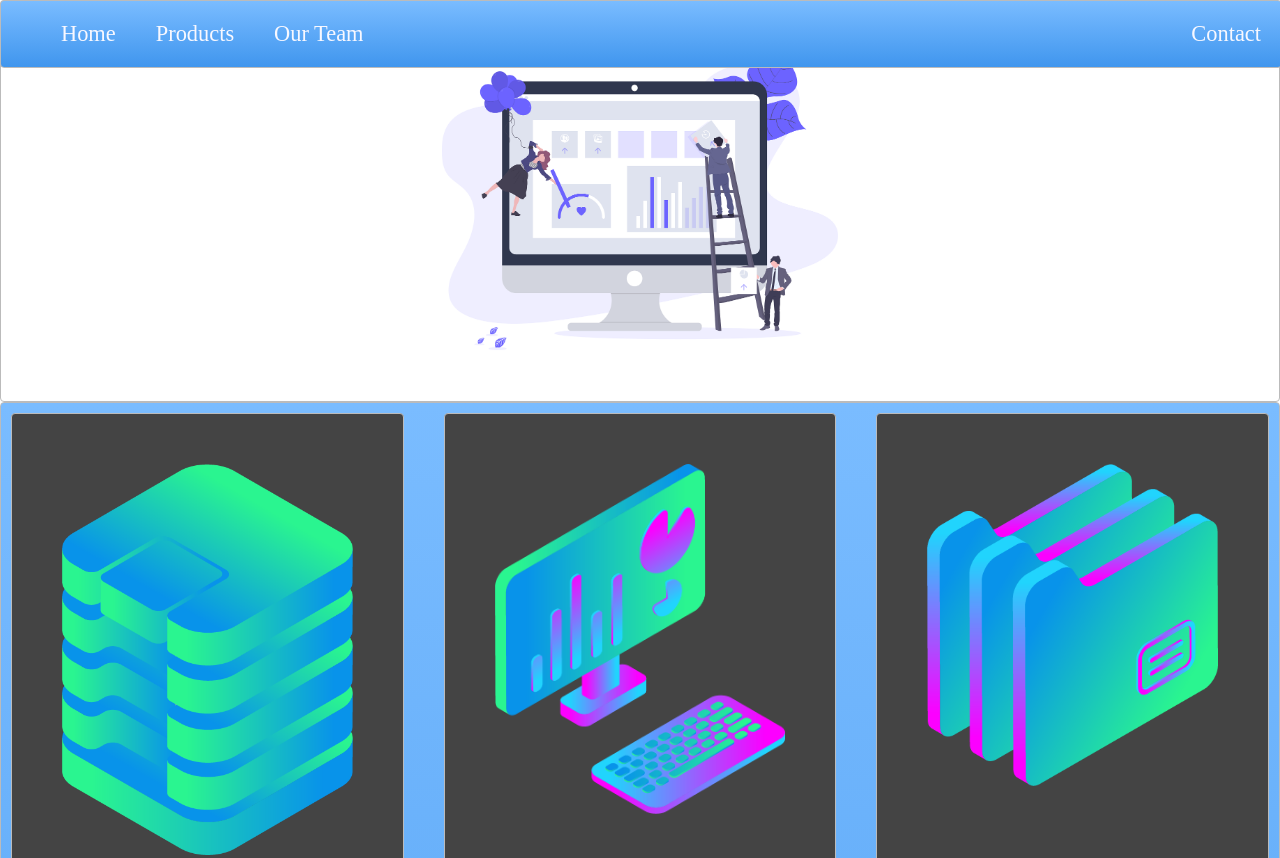
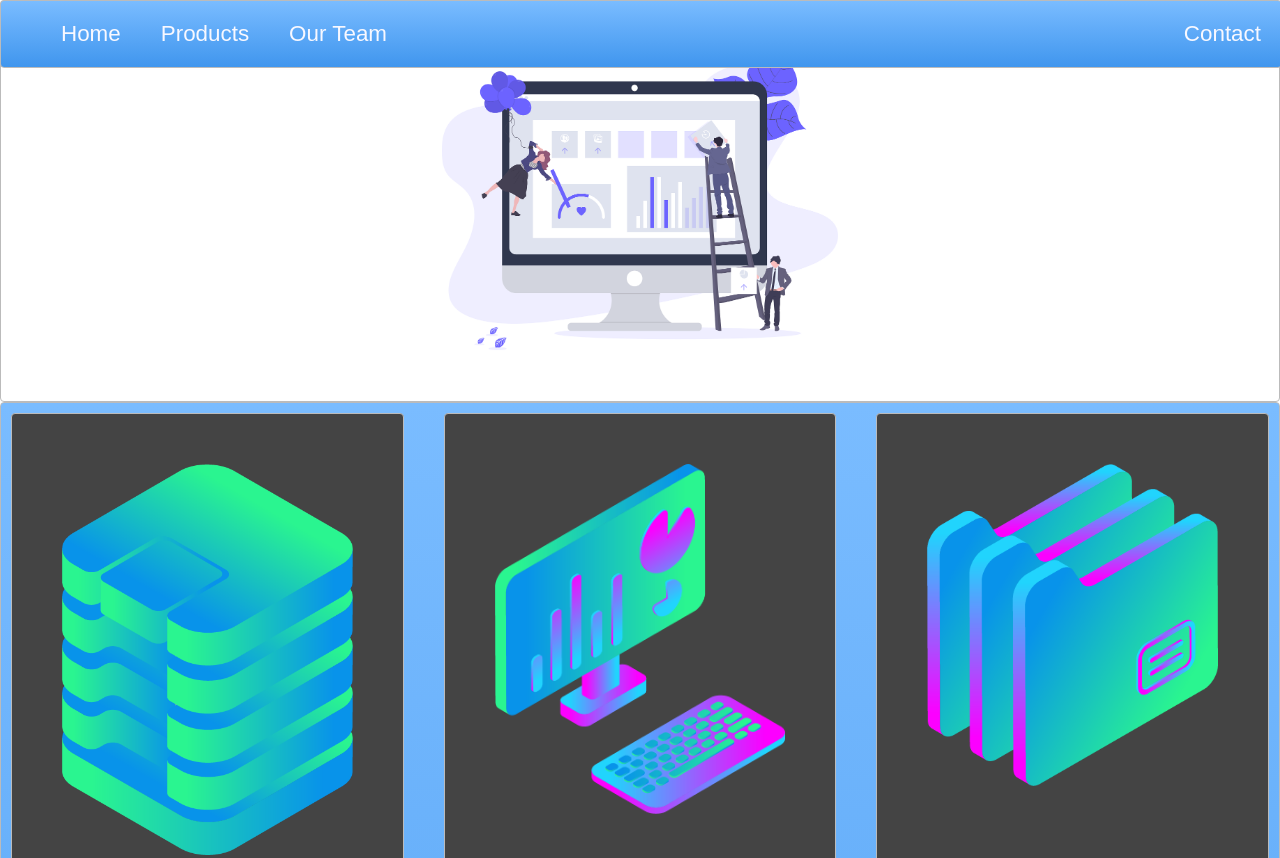
Before and after one commit to ayanda-m/Mini-Projects, a plain HTML site: page Website CSS/index.html in a window 1280 px wide. Shown: the top 858 px of the page. Drawn offline with Linux system fonts and the light colour scheme.

Commit message:
font update on CSS website

```diff
--- a/Website CSS/style.css
+++ b/Website CSS/style.css
@@ -1,6 +1,6 @@
 body {
     margin: 0;
-    fo
+    font-family: Arial, Helvetica, sans-serif;
 }
 
 .zone {
```
